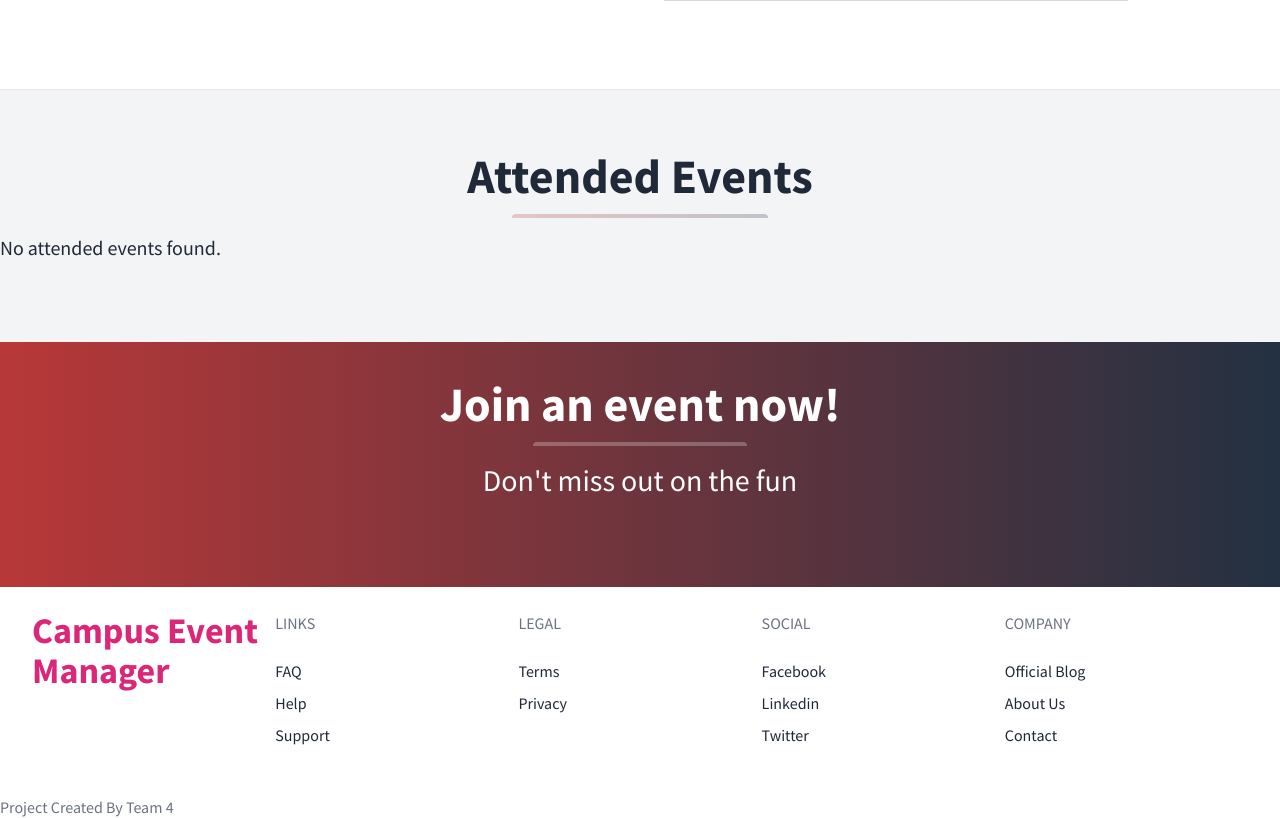
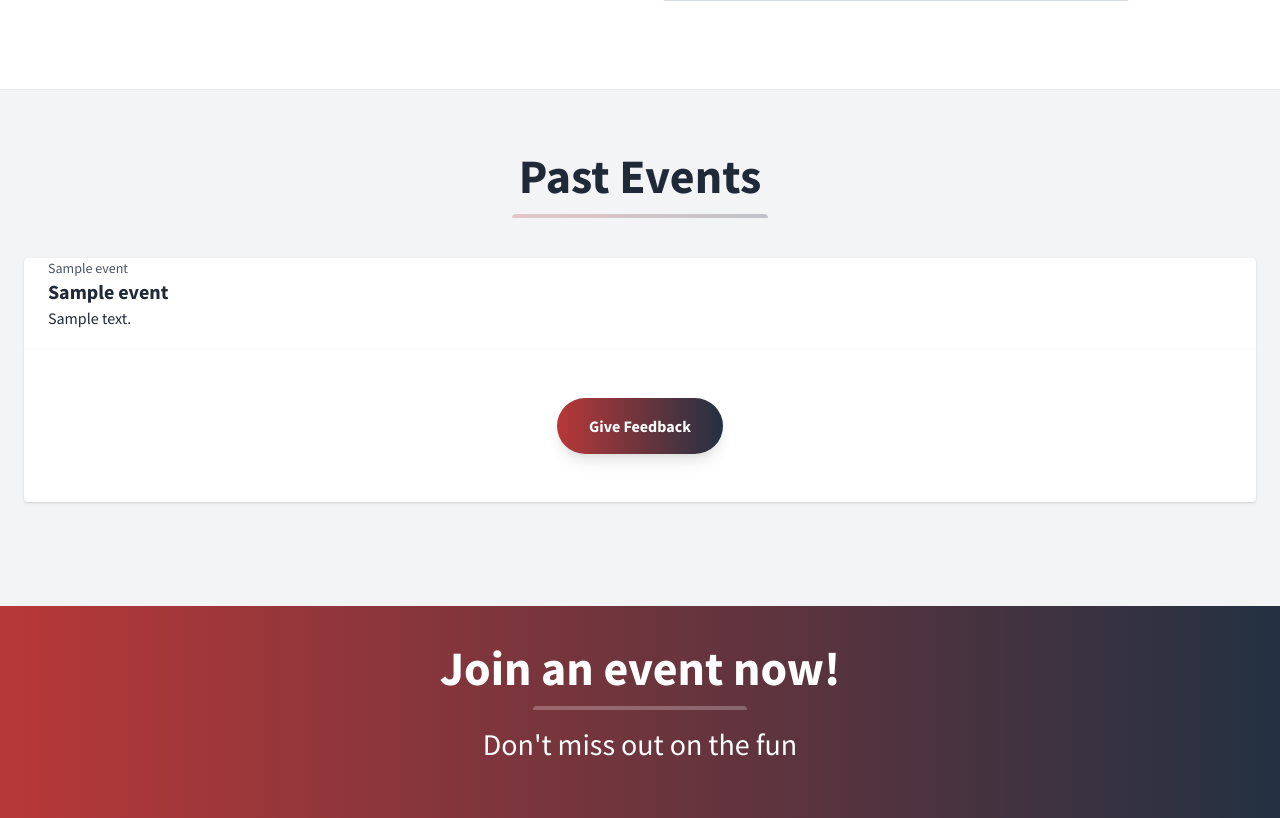
Before and after one commit to eli-bans/Campus-Event-Manager, a PHP site: page /view/home.php in a window 1280 px wide. Shown: the part 1685-2503 px from the top of the page. Run offline with PHP 8.4, Linux system fonts and the light colour scheme; the visitor is signed in with stand-in values (Sample User, id 1); tables that the repository leaves empty or names only in its code hold one stand-in row (values such as "Sample post"); grey boxes marked "Sample" are stand-in pictures; some libraries are stand-ins or nearby versions.

Commit message:
Past events and Events work

```diff
--- a/view/home.php
+++ b/view/home.php
@@ -128,7 +128,7 @@ session_start()
     </div>
 
 <!-- Current Events -->
- <section class="bg-white border-b py-8" id="events-section">
+<section class="bg-white border-b py-8" id="events-section">
     <div class="container max-w-5xl mx-auto m-8">
         <h2 class="w-full my-2 text-5xl font-bold leading-tight text-center text-gray-800">
             Upcoming Events
@@ -153,7 +153,7 @@ session_start()
                 $event_id = $row['event_id'];
                 $event_title = $row['title'];
                 $event_description = $row['description'];
-                $event_image = $row['img_path'];
+                $event_image = '../images/' .$row['img_path'];
                 ?>
 
                 <!-- Event Container -->
@@ -222,42 +222,36 @@ session_start()
         ?>
     </div>
 </section>
-<!-- End of Current Events -->
 
-<!-- Section for Attended Events -->
-<?php
-// Include the database connection file
-require_once '../settings/connection.php';
 
-// Get the user ID from the session
-$user_id = $_SESSION['user_id'];
 
-// Query to select attended events for the user along with their category names
-$query = "SELECT events.*, event_categories.name AS category_name
-          FROM events
-          INNER JOIN rsvps ON events.event_id = rsvps.event_id
-          INNER JOIN event_categories ON events.category_id = event_categories.category_id
-          WHERE rsvps.user_id = :user_id AND rsvps.status = 'going'";
-$stmt = $pdo->prepare($query);
-$stmt->bindParam(':user_id', $user_id);
-$stmt->execute();
-$attended_events = $stmt->fetchAll(PDO::FETCH_ASSOC);
-?>
 
-<!-- Section for Attended Events -->
+
+<!-- Section for Past Events -->
 <section class="bg-gray-100 py-8">
     <div class="container mx-auto flex flex-wrap pt-4 pb-12">
         <h2 class="w-full my-2 text-5xl font-bold leading-tight text-center text-gray-800">
-            Attended Events
+            Past Events
         </h2>
         <div class="w-full mb-4">
             <div class="h-1 mx-auto gradient w-64 opacity-25 my-0 py-0 rounded-t"></div>
         </div>
 
-        <?php if (empty($attended_events)): ?>
-            <p class="text-center text-gray-800 text-xl">No attended events found.</p>
-        <?php else: ?>
-            <?php foreach ($attended_events as $event): ?>
+        <?php
+        // Get current date
+        $current_date = date('Y-m-d');
+
+        // Query to select past events
+        $query = "SELECT * FROM events WHERE date < :current_date";
+        $stmt = $pdo->prepare($query);
+        $stmt->bindParam(':current_date', $current_date);
+        $stmt->execute();
+        $past_events = $stmt->fetchAll(PDO::FETCH_ASSOC);
+
+        if (empty($past_events)): ?>
+            <p class="text-center text-gray-800 text-xl">No past events found.</p>
+        <?php else:
+            foreach ($past_events as $event): ?>
                 <div class="w-full md:w-1/3 p-6 flex flex-col flex-grow flex-shrink">
                     <div class="flex-1 bg-white rounded-t rounded-b-none overflow-hidden shadow">
                         <a href="#" class="flex flex-wrap no-underline hover:no-underline">
@@ -281,10 +275,11 @@ $attended_events = $stmt->fetchAll(PDO::FETCH_ASSOC);
                         </div>
                     </div>
                 </div>
-            <?php endforeach; ?>
-        <?php endif; ?>
+            <?php endforeach;
+        endif; ?>
     </div>
 </section>
+
 
 
 
```
Also changed, not shown: images/363034fab4b4cff984d23992164d9a93buddy-up.jpeg (added), 1 other file.
